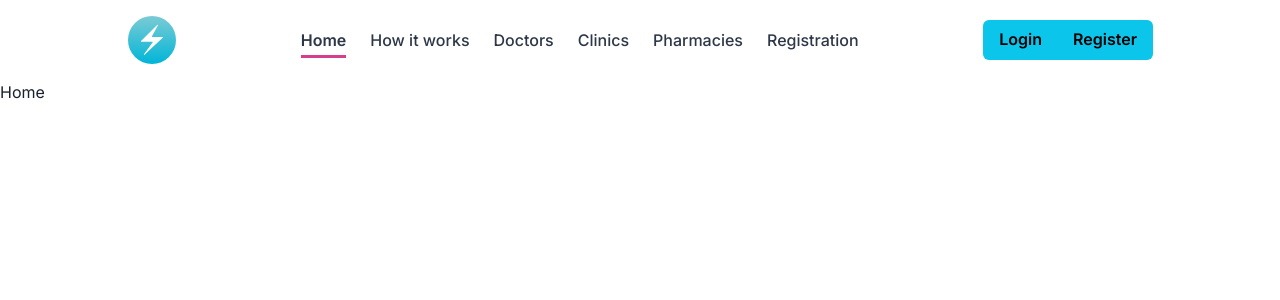
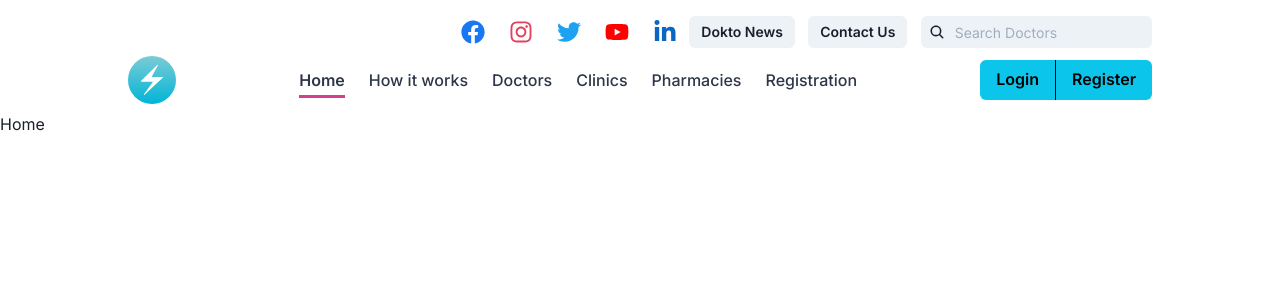
Before and after one commit to leveorxyz/dokto-frontend, a React (Create React App) app: page / in a window 1280 px wide. Shown: the top 300 px of the page. Built offline with nearby package versions, Linux system fonts and the light colour scheme.

Commit message:
implement UpperMenu

```diff
--- /dev/null
+++ b/src/components/common/SocialIcons.tsx
@@ -0,0 +1,42 @@
+import React from "react";
+import { Flex, IconButton } from "@chakra-ui/react";
+import {} from "react-icons/fa";
+import { FaFacebook, FaInstagram, FaTwitter, FaYoutube, FaLinkedinIn } from "react-icons/fa";
+
+const socialIcons = [
+	{
+		Icon: FaFacebook,
+		label: "Facebook",
+		color: "#1877F2"
+	},
+	{
+		Icon: FaInstagram,
+		label: "Instagram",
+		color: "#E4405F"
+	},
+	{
+		Icon: FaTwitter,
+		label: "Twitter",
+		color: "#1DA1F2"
+	},
+	{
+		Icon: FaYoutube,
+		label: "Youtube",
+		color: "#FF0000"
+	},
+	{
+		Icon: FaLinkedinIn,
+		label: "LinkedIn",
+		color: "#0A66C2"
+	},
+];
+
+export default function SocialIcons() {
+	return (
+		<Flex direction="row" justifyContent="space-around" alignItems="center">
+			{socialIcons.map(({Icon, color, label}) =>
+				<IconButton key={label} aria-label={`Open ${label}`} color={color} variant="ghost" icon={<Icon size={"1.5em"} />} size="2rem" m={3}/>
+			)}
+		</Flex>
+	);
+}
--- a/src/components/nav/Bar.tsx
+++ b/src/components/nav/Bar.tsx
@@ -6,6 +6,8 @@ import routes from "../../router/routes";
 import NavItem from "./NavItem";
 import logoSVG from "../../static/logo.svg";
 import { SpacedContainer } from "../common/Containers";
+import SocialIcons from "../common/SocialIcons";
+import UpperMenu, { UpperMenuActions } from "./UpperMenu";
 
 function Logo() {
 	return(
@@ -18,8 +20,12 @@ function Logo() {
 function AuthButtons() {
 	return(
 		<ButtonGroup colorScheme="cyan" isAttached isRounded>
-			<Button mr="-px">Login</Button>
-			<Button mr="-px">Register</Button>
+			<Button>Login</Button>
+			<Button style={{
+				borderLeftColor: "black",
+				borderLeftWidth: "1px",
+				borderLeftStyle: "solid",
+			}}>Register</Button>
 		</ButtonGroup>
 	);
 }
@@ -30,7 +36,7 @@ type MobileProps = {
 
 function MobileMenu({setIsMenuOpen}: MobileProps) {
 	return (
-		<Flex direction="column" height="90vh" justifyContent="space-around" display={["flex", "flex", "none", "none",]}>
+		<Flex direction="column" minHeight="90vh" justifyContent="space-around" display={["flex", "flex", "none", "none",]}>
 			{routes.map((route) => <NavItem
 				key={route.path}
 				title={route.displayName}
@@ -39,16 +45,25 @@ function MobileMenu({setIsMenuOpen}: MobileProps) {
 			/>)}
 
 			<Center>
+				<UpperMenuActions />
+			</Center>
+			<Center>
+				<SocialIcons />
+			</Center>
+
+			<Center>
 				<AuthButtons />
 			</Center>
 		</Flex>
 	);
 }
 
-export default function Bar() {
-	const [isMenuOpen, setIsMenuOpen] = useState(false);
+type MenuProps = {
+	isMenuOpen: boolean;
+} & MobileProps;
+
+function Menu({setIsMenuOpen, isMenuOpen}: MenuProps) {
 	return (
-		<SpacedContainer py={4}>
 		<Flex justifyContent="space-between" alignItems="center">
 			<Logo />
 			<Flex direction="row" display={["none", "none", "flex", "flex"]}>
@@ -73,6 +88,15 @@ export default function Bar() {
 				/>
 			</Box>
 		</Flex>
+	);
+}
+
+export default function MenuBar() {
+	const [isMenuOpen, setIsMenuOpen] = useState(false);
+	return (
+		<SpacedContainer py={{base: 2 }}>
+			<UpperMenu />
+			<Menu setIsMenuOpen={setIsMenuOpen} isMenuOpen={isMenuOpen} />
 			{isMenuOpen && <MobileMenu setIsMenuOpen={setIsMenuOpen} />}
 		</SpacedContainer>
 	);
--- a/src/components/nav/NavItem.tsx
+++ b/src/components/nav/NavItem.tsx
@@ -22,8 +22,8 @@ export default function NavItem({href, icon, title, setIsMenuOpen}: PropTypes) {
 				to={href}
 				fontSize={["xl", "xl", "md", "md"]}
 				fontWeight={isCurrentRoute
-					? [900, 900, 600, 600]
-					: [800, 800, 500, 500]
+					? [900, 900, 500, 600, 600]
+					: [800, 800, 400, 500, 500]
 				}
 				position="relative"
 				color="gray.700"
--- /dev/null
+++ b/src/components/nav/UpperMenu.tsx
@@ -0,0 +1,42 @@
+import React from "react";
+import { Flex, Button, Input, InputGroup, InputLeftElement } from "@chakra-ui/react";
+import { IoSearch } from "react-icons/io5";
+
+import SocialIcons from "../common/SocialIcons";
+
+export function UpperMenuActions() {
+	return (
+		<Flex direction="row" minWidth={["auto", "auto", "30%", "30%"]} justifyContent="space-between" alignItems="center">
+			<Button size="sm" mx={{base: 2, md: 0}}>Dokto News</Button>
+			<Button size="sm" mx={{base: 2, md: 0}}>Contact Us</Button>
+			<InputGroup
+				size="sm"
+				maxWidth="50%"
+				display={["none", "none", "block", "block"]}
+			>
+				<InputLeftElement pointerEvents="none">
+					<IoSearch size={"1rem"} />
+				</InputLeftElement>
+				<Input
+					rounded="md"
+					variant="filled"
+					placeholder="Search Doctors"
+				/>
+			</InputGroup>
+		</Flex>
+	);
+}
+
+export default function UpperNavBar() {
+	return (
+		<Flex
+			direction="row"
+			justifyContent="flex-end"
+			alignItems="center"
+			display={["none", "none", "flex", "flex"]}
+		>
+			<SocialIcons />
+			<UpperMenuActions />
+		</Flex>
+	);
+}
```
Lines whose indentation alone changed are shown as unchanged.
